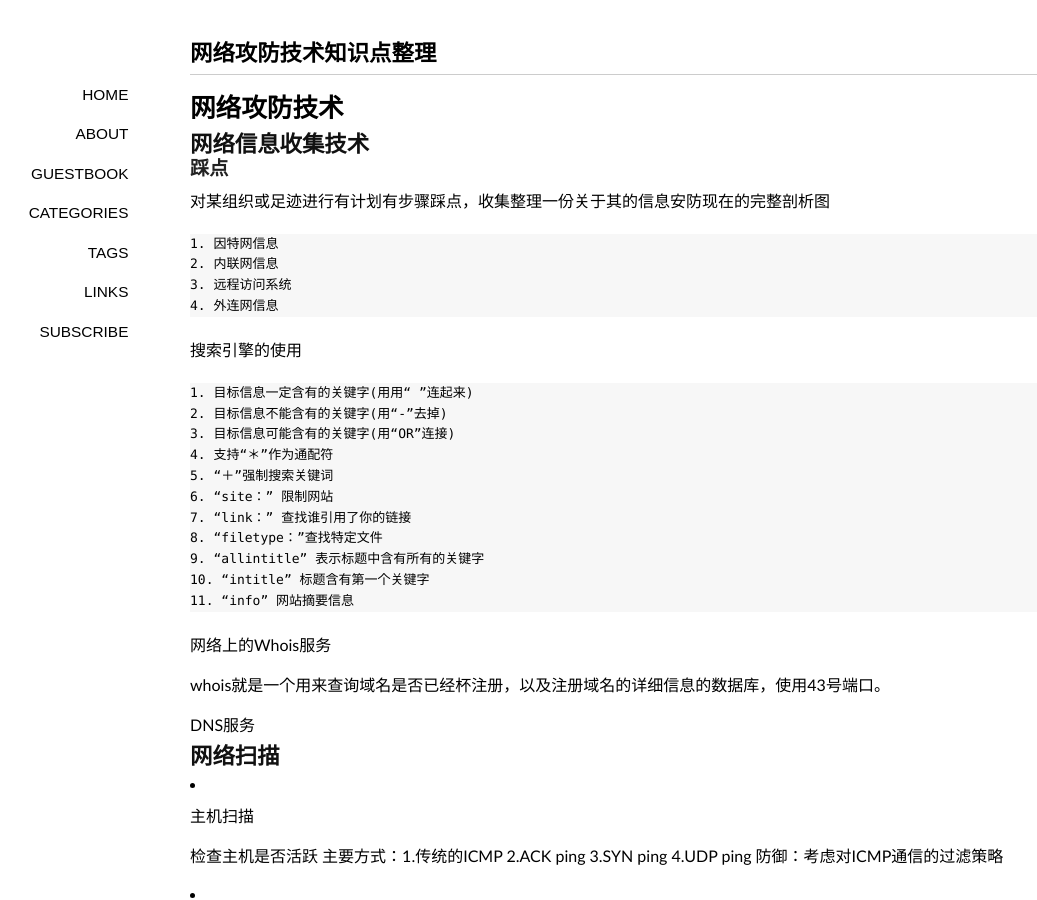
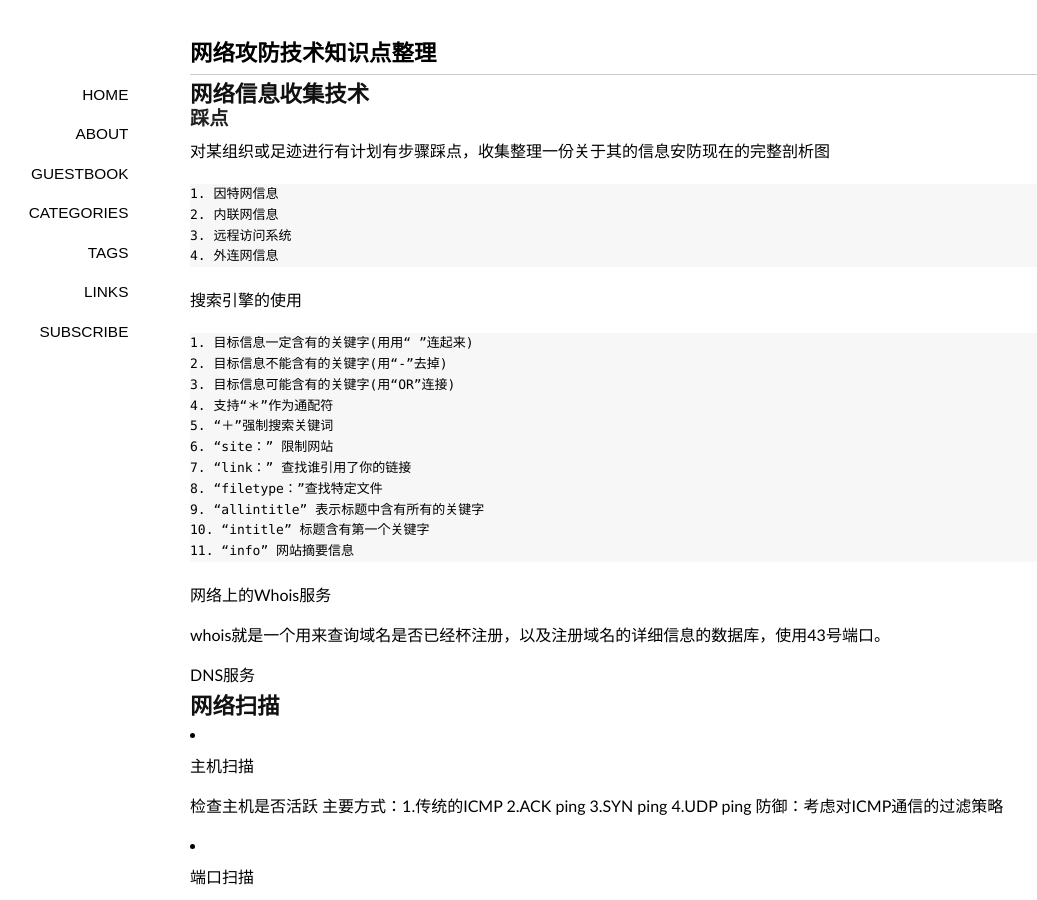
Before and after one commit to zikong/zikong.github.com, a Jekyll site: the page built from _posts/2013-06-25-网络攻防技术知识点整理.md, in a window 1280 px wide and 900 px high. Shown: the whole window, without its empty margins (0-1037 px from the left). Built offline with Jekyll 4.4.1, drawn with Linux system fonts in a browser that asks for light colours; some web fonts are replaced; Markdown is read by kramdown in place of the engine named in the settings; comment, search, counter and statistics services are not loaded.

Commit message:
Update 2013-06-25-网络攻防技术知识点整理.md

```diff
--- a/_posts/2013-06-25-网络攻防技术知识点整理.md
+++ b/_posts/2013-06-25-网络攻防技术知识点整理.md
@@ -5,8 +5,6 @@ date:   2013-06-25 00:50:00
 categories: [网络攻防]
 tags: [网络攻防]
 ---
-
-#网络攻防技术
 
 ##网络信息收集技术
 
```
